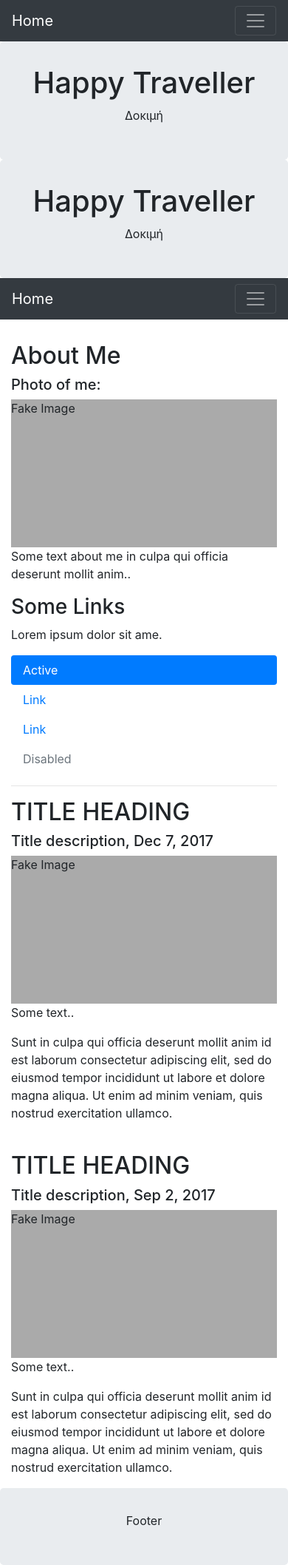
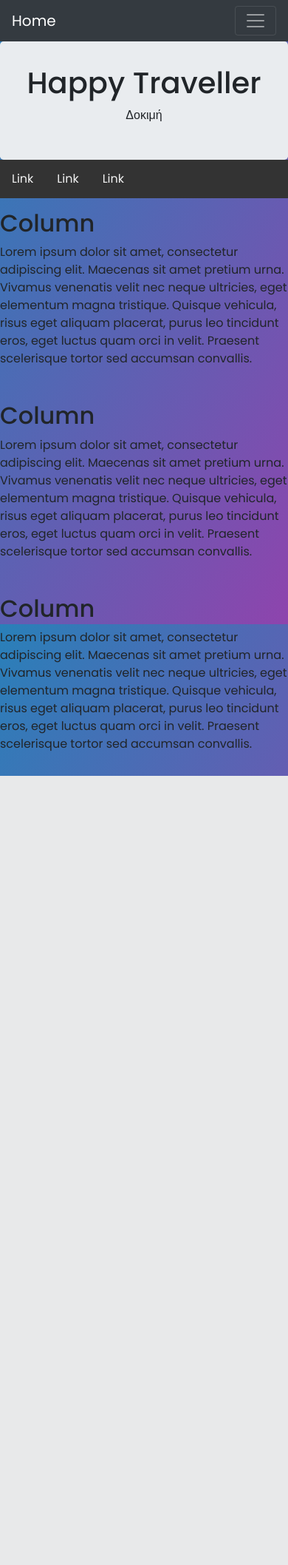
Before and after one commit to aposgial/Project_E3, a Django app: page /maptest in a window 390 px wide. Shown: the whole page at 74% size. After the commit the page ends 1049 px from the top, so only its background shows below. Run offline with Django 4.2, Linux system fonts and the light colour scheme.

Commit message:
prin_merge

```diff
--- a/happy_traveller/WebApp_core/templates/WebApp_core/base.html
+++ b/happy_traveller/WebApp_core/templates/WebApp_core/base.html
@@ -1,3 +1,5 @@
+{% load static %}
+
 <!DOCTYPE html>
 <html lang="en">
 <head>
@@ -7,6 +9,7 @@
     <title>My Web App</title>
 
     <link rel="stylesheet" href="https://cdn.jsdelivr.net/npm/bootstrap@4.6.1/dist/css/bootstrap.min.css">
+    <link rel="stylesheet" href="{% static 'style.css' %}">
     <script src="https://cdn.jsdelivr.net/npm/jquery@3.6.0/dist/jquery.slim.min.js"></script>
     <script src="https://cdn.jsdelivr.net/npm/popper.js@1.16.1/dist/umd/popper.min.js"></script>
     <script src="https://cdn.jsdelivr.net/npm/bootstrap@4.6.1/dist/js/bootstrap.bundle.min.js"></script>
@@ -33,11 +36,11 @@
                 </li>
 
                 <li class="nav-item">
-                  <a class="nav-link" href="/register">Register <a </a>
+                  <a class="nav-link" href="/register">Register  <a  </a>
                 </li>
 
                 <li class="nav-item">
-                  <a class="nav-link" href="#">Search</a>
+                  <a class="nav-link" href="#/search">Search</a>
                 </li>
                 <li class="nav-item">
                     <a class="nav-link" href="/map">Map</a>
@@ -45,6 +48,10 @@
                   <li class="nav-item">
                     <a class="nav-link" href="/maptest">Map2</a>
                   </li>
+
+
+                </li>
+
               </ul>
             </div>
           </nav>
@@ -55,6 +62,7 @@
           </div>
 
         {% block content %}
+
         {% endblock%}
 
 
--- a/happy_traveller/WebApp_core/templates/WebApp_core/maptest.html
+++ b/happy_traveller/WebApp_core/templates/WebApp_core/maptest.html
@@ -6,95 +6,94 @@
 <!DOCTYPE html>
 <html lang="en">
 <head>
-  <title>Bootstrap 4 Website Example</title>
-  <meta charset="utf-8">
-  <meta name="viewport" content="width=device-width, initial-scale=1">
-  <link rel="stylesheet" href="https://cdn.jsdelivr.net/npm/bootstrap@4.6.1/dist/css/bootstrap.min.css">
-  <script src="https://cdn.jsdelivr.net/npm/jquery@3.6.0/dist/jquery.slim.min.js"></script>
-  <script src="https://cdn.jsdelivr.net/npm/popper.js@1.16.1/dist/umd/popper.min.js"></script>
-  <script src="https://cdn.jsdelivr.net/npm/bootstrap@4.6.1/dist/js/bootstrap.bundle.min.js"></script>
-  <style>
-  .fakeimg {
-    height: 200px;
-    background: #aaa;
+<title>CSS Website Layout</title>
+<meta charset="utf-8">
+<meta name="viewport" content="width=device-width, initial-scale=1">
+<style>
+* {
+  box-sizing: border-box;
+}
+
+body {
+  margin: 0;
+}
+
+/* Style the header */
+.header {
+  background-color: #f1f1f1;
+  padding: 20px;
+  text-align: center;
+}
+
+/* Style the top navigation bar */
+.topnav {
+  overflow: hidden;
+  background-color: #333;
+}
+
+/* Style the topnav links */
+.topnav a {
+  float: left;
+  display: block;
+  color: #f2f2f2;
+  text-align: center;
+  padding: 14px 16px;
+  text-decoration: none;
+}
+
+/* Change color on hover */
+.topnav a:hover {
+  background-color: #ddd;
+  color: black;
+}
+
+/* Create three equal columns that floats next to each other */
+.column {
+  float: left;
+  width: 33.33%;
+  padding: 15px;
+}
+
+/* Clear floats after the columns */
+.row:after {
+  content: "";
+  display: table;
+  clear: both;
+}
+
+/* Responsive layout - makes the three columns stack on top of each other instead of next to each other */
+@media screen and (max-width:600px) {
+  .column {
+    width: 100%;
   }
-  </style>
+}
+</style>
 </head>
 <body>
 
-<div class="jumbotron text-center" style="margin-bottom:0">
-  <h1>Happy Traveller</h1>
-  <p>Δοκιμή</p>
+
+
+<div class="topnav">
+  <a href="#">Link</a>
+  <a href="#">Link</a>
+  <a href="#">Link</a>
 </div>
 
-<nav class="navbar navbar-expand-sm bg-dark navbar-dark">
-  <a class="navbar-brand" href="#">Home</a>
-  <button class="navbar-toggler" type="button" data-toggle="collapse" data-target="#collapsibleNavbar">
-    <span class="navbar-toggler-icon"></span>
-  </button>
-  <div class="collapse navbar-collapse" id="collapsibleNavbar">
-    <ul class="navbar-nav">
-      <li class="nav-item">
-        <a class="nav-link" href="#">Link1</a>
-      </li>
-      <li class="nav-item">
-        <a class="nav-link" href="#">Link2</a>
-      </li>
-      <li class="nav-item">
-        <a class="nav-link" href="#">Link3</a>
-      </li>
-    </ul>
+<div class="row">
+  <div class="column">
+    <h2>Column</h2>
+    <p>Lorem ipsum dolor sit amet, consectetur adipiscing elit. Maecenas sit amet pretium urna. Vivamus venenatis velit nec neque ultricies, eget elementum magna tristique. Quisque vehicula, risus eget aliquam placerat, purus leo tincidunt eros, eget luctus quam orci in velit. Praesent scelerisque tortor sed accumsan convallis.</p>
   </div>
-</nav>
 
+  <div class="column">
+    <h2>Column</h2>
+    <p>Lorem ipsum dolor sit amet, consectetur adipiscing elit. Maecenas sit amet pretium urna. Vivamus venenatis velit nec neque ultricies, eget elementum magna tristique. Quisque vehicula, risus eget aliquam placerat, purus leo tincidunt eros, eget luctus quam orci in velit. Praesent scelerisque tortor sed accumsan convallis.</p>
+  </div>
 
-
-
-
-
-<div class="container" style="margin-top:30px">
-  <div class="row">
-    <div class="col-sm-4">
-      <h2>About Me</h2>
-      <h5>Photo of me:</h5>
-      <div class="fakeimg">Fake Image</div>
-      <p>Some text about me in culpa qui officia deserunt mollit anim..</p>
-      <h3>Some Links</h3>
-      <p>Lorem ipsum dolor sit ame.</p>
-      <ul class="nav nav-pills flex-column">
-        <li class="nav-item">
-          <a class="nav-link active" href="#">Active</a>
-        </li>
-        <li class="nav-item">
-          <a class="nav-link" href="#">Link</a>
-        </li>
-        <li class="nav-item">
-          <a class="nav-link" href="#">Link</a>
-        </li>
-        <li class="nav-item">
-          <a class="nav-link disabled" href="#">Disabled</a>
-        </li>
-      </ul>
-      <hr class="d-sm-none">
-    </div>
-    <div class="col-sm-8">
-      <h2>TITLE HEADING</h2>
-      <h5>Title description, Dec 7, 2017</h5>
-      <div class="fakeimg">Fake Image</div>
-      <p>Some text..</p>
-      <p>Sunt in culpa qui officia deserunt mollit anim id est laborum consectetur adipiscing elit, sed do eiusmod tempor incididunt ut labore et dolore magna aliqua. Ut enim ad minim veniam, quis nostrud exercitation ullamco.</p>
-      <br>
-      <h2>TITLE HEADING</h2>
-      <h5>Title description, Sep 2, 2017</h5>
-      <div class="fakeimg">Fake Image</div>
-      <p>Some text..</p>
-      <p>Sunt in culpa qui officia deserunt mollit anim id est laborum consectetur adipiscing elit, sed do eiusmod tempor incididunt ut labore et dolore magna aliqua. Ut enim ad minim veniam, quis nostrud exercitation ullamco.</p>
-    </div>
+  <div class="column">
+    <h2>Column</h2>
+    <p>Lorem ipsum dolor sit amet, consectetur adipiscing elit. Maecenas sit amet pretium urna. Vivamus venenatis velit nec neque ultricies, eget elementum magna tristique. Quisque vehicula, risus eget aliquam placerat, purus leo tincidunt eros, eget luctus quam orci in velit. Praesent scelerisque tortor sed accumsan convallis.</p>
   </div>
-</div>
-
-<div class="jumbotron text-center" style="margin-bottom:0">
-  <p>Footer</p>
 </div>
 
 </body>
--- a/happy_traveller/WebApp_core/urls.py
+++ b/happy_traveller/WebApp_core/urls.py
@@ -6,5 +6,5 @@ urlpatterns = [
     path('map', views.map, name='map'),
     path('maptest', views.maptest, name='maptest'),
 
-    path('im', views.im, name='im'),
+    path('login2', views.login2, name='login2'),
 ]
--- a/happy_traveller/WebApp_core/views.py
+++ b/happy_traveller/WebApp_core/views.py
@@ -11,5 +11,7 @@ def map(request):
 def maptest(request):
     return render(request, 'WebApp_core/maptest.html')
 
-def im(request):
-    return render(request, 'WebApp_core/im.html')
+
+
+def login2(request):
+    return render(request, 'WebApp_core/login2.html')
```
Also changed, not shown: happy_traveller/WebApp_core/templates/WebApp_core/im.html (deleted, +0 -37 lines), happy_traveller/WebApp_core/templates/WebApp_core/search_test.html (added, +12 -0 lines), happy_traveller/register/templates/register/register.html (+36 -0 lines), happy_traveller/register/templates/registration/login.html (+74 -1 lines).
